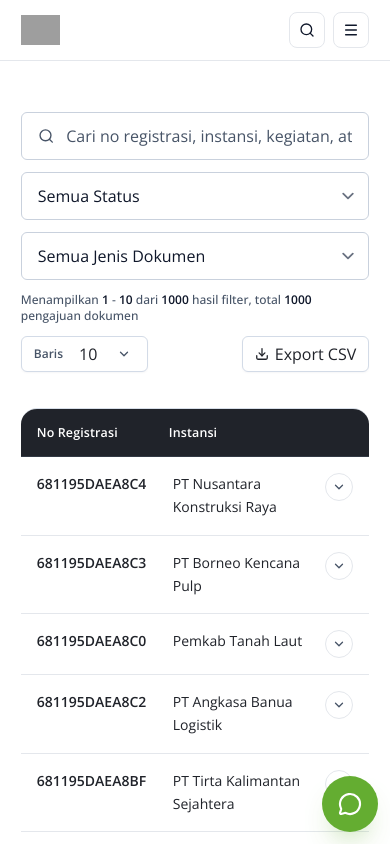
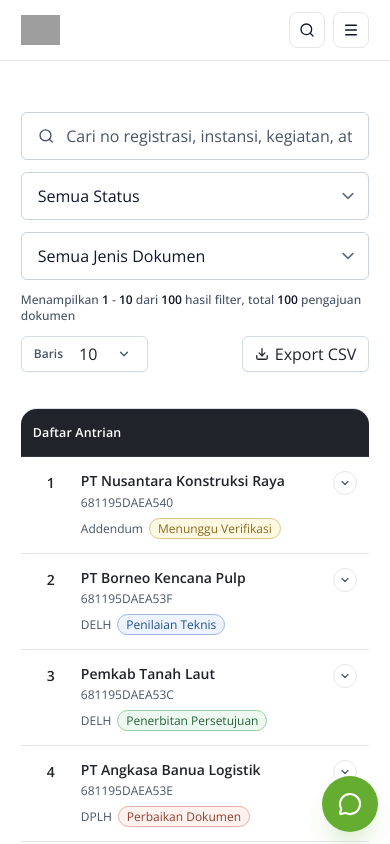
Before and after one commit to mkaspulanwar/sikopling, a SvelteKit app: page /layanan/pemeriksaan-antrian-dokumen in a window 390 px wide. Shown: the top 844 px of the page. Built offline with nearby package versions, Linux system fonts and the light colour scheme; grey boxes are pictures that could not be loaded.

Commit message:
Menyesuaikan tampilan tabel di mobile

```diff
--- a/src/routes/layanan/pemeriksaan-antrian-dokumen/+page.svelte
+++ b/src/routes/layanan/pemeriksaan-antrian-dokumen/+page.svelte
@@ -109,7 +109,7 @@
 	const registrationSeed = Number.parseInt('681195DAEA4DD', 16);
 	const queuePositions: QueuePosition[] = ['Penyusun', 'Pemrakarsa', 'Sekretariat TU'];
 
-	const queueRows: QueueRow[] = Array.from({ length: 1000 }, (_, index) => {
+	const queueRows: QueueRow[] = Array.from({ length: 100 }, (_, index) => {
 		const template = queueTemplates[index % queueTemplates.length];
 		const receivedDate = addDaysUtc('2026-01-06', index * 2);
 		const progressUpdatedDate = addDaysUtc(receivedDate, (index % 6) + 1);
@@ -141,6 +141,14 @@
 	const formatDate = (value: string) => dateFormatter.format(new Date(`${value}T00:00:00`));
 	const normalize = (value: string) => value.trim().toLowerCase();
 	const escapeCsvValue = (value: string) => `"${value.replaceAll('"', '""')}"`;
+	const statusBadgeClassMap: Record<ProgressStatus, string> = {
+		'Menunggu Verifikasi': 'border-[#d9c489] bg-[#fff8e3] text-[#8a6a1c]',
+		'Penilaian Teknis': 'border-[#9cb6de] bg-[#edf4ff] text-[#1f4e8c]',
+		'Perbaikan Dokumen': 'border-[#e3b2a8] bg-[#fff1ee] text-[#8f3d2f]',
+		'Penerbitan Persetujuan': 'border-[#9fcaa9] bg-[#edf9f0] text-[#24613a]',
+		Selesai: 'border-[#91c5ad] bg-[#e8f7ef] text-[#1f6d46]'
+	};
+	const getStatusBadgeClass = (status: ProgressStatus) => statusBadgeClassMap[status];
 	const resolvePositionCategory = (
 		documentType: string
 	): Exclude<PositionFilter, 'Semua Posisi'> | 'Lainnya' => {
@@ -512,10 +520,9 @@
 			class="mt-6 overflow-hidden rounded-2xl border-y border-[#d7dee8] bg-transparent md:hidden"
 		>
 			<div
-				class="grid grid-cols-[7.5rem_minmax(0,1fr)] items-center gap-3 border-b border-[#323944] bg-[#20232A] px-4 py-3.5 text-[0.78rem] font-semibold tracking-[0.01em] text-white"
+				class="border-b border-[#323944] bg-[#20232A] px-3 py-3.5 text-[0.78rem] font-semibold tracking-[0.01em] text-white"
 			>
-				<span>No Registrasi</span>
-				<span>Instansi</span>
+				<span>Daftar Antrian</span>
 			</div>
 
 			{#if totalFilteredRows === 0}
@@ -527,26 +534,43 @@
 				</div>
 			{:else}
 				<ul>
-					{#each paginatedRows as row}
+					{#each paginatedRows as row, index}
 						<li class="border-t border-[var(--line)] first:border-t-0">
 							<button
 								type="button"
-								class="grid w-full grid-cols-[7.5rem_minmax(0,1fr)] items-start gap-4 px-4 py-4 text-left"
+								class="grid w-full grid-cols-[2.25rem_minmax(0,1fr)] items-start gap-3 px-3 py-3.5 text-left"
 								onclick={() => toggleRowExpanded(row.registrationNo)}
 								aria-expanded={isRowExpanded(row.registrationNo)}
 							>
-								<p class="text-sm leading-relaxed font-semibold text-[#20232A]">
-									{row.registrationNo}
+								<p class="pt-0.5 text-center text-sm font-semibold text-[#20232A]">
+									{pageStartIndex + index + 1}
 								</p>
 
 								<div class="min-w-0">
 									<div class="flex items-start justify-between gap-2">
-										<p class="text-sm leading-relaxed text-[#20232A]">{row.agency}</p>
+										<div class="min-w-0">
+											<p class="truncate pr-1 text-sm leading-snug font-semibold text-[#20232A]">
+												{row.agency}
+											</p>
+											<p class="mt-1 break-all text-[0.75rem] leading-tight text-[var(--muted)]">
+												{row.registrationNo}
+											</p>
+											<div class="mt-2 flex flex-wrap items-center gap-1.5">
+												<span class="text-[0.75rem] leading-tight text-[var(--muted)]">
+													{row.documentType}
+												</span>
+												<span
+													class={`inline-flex items-center rounded-full border px-2 py-0.5 text-[0.75rem] leading-tight ${getStatusBadgeClass(row.progressStatus)}`}
+												>
+													{row.progressStatus}
+												</span>
+											</div>
+										</div>
 										<span
-											class={`inline-flex h-7 w-7 shrink-0 items-center justify-center rounded-full border border-[var(--line)] bg-transparent text-[var(--muted)] transition-transform ${isRowExpanded(row.registrationNo) ? 'rotate-180' : ''}`}
+											class={`inline-flex h-6 w-6 shrink-0 items-center justify-center rounded-full border border-[var(--line)] bg-transparent text-[var(--muted)] transition-transform ${isRowExpanded(row.registrationNo) ? 'rotate-180' : ''}`}
 											aria-hidden="true"
 										>
-											<ChevronDown class="h-3.5 w-3.5" strokeWidth={2.2} />
+											<ChevronDown class="h-3 w-3" strokeWidth={2.2} />
 										</span>
 									</div>
 								</div>
@@ -579,25 +603,9 @@
 											<dt
 												class="text-[0.76rem] font-semibold tracking-[0.01em] text-[#20232A]"
 											>
-												Jenis Dokumen
-											</dt>
-											<dd class="mt-1 text-sm text-[#20232A]">{row.documentType}</dd>
-										</div>
-										<div>
-											<dt
-												class="text-[0.76rem] font-semibold tracking-[0.01em] text-[#20232A]"
-											>
 												Posisi
 											</dt>
 											<dd class="mt-1 text-sm text-[#20232A]">{row.position}</dd>
-										</div>
-										<div>
-											<dt
-												class="text-[0.76rem] font-semibold tracking-[0.01em] text-[#20232A]"
-											>
-												Status
-											</dt>
-											<dd class="mt-1 text-sm text-[#20232A]">{row.progressStatus}</dd>
 										</div>
 										<div>
 											<dt
```
Also changed, not shown: static/home/heading.svg.
